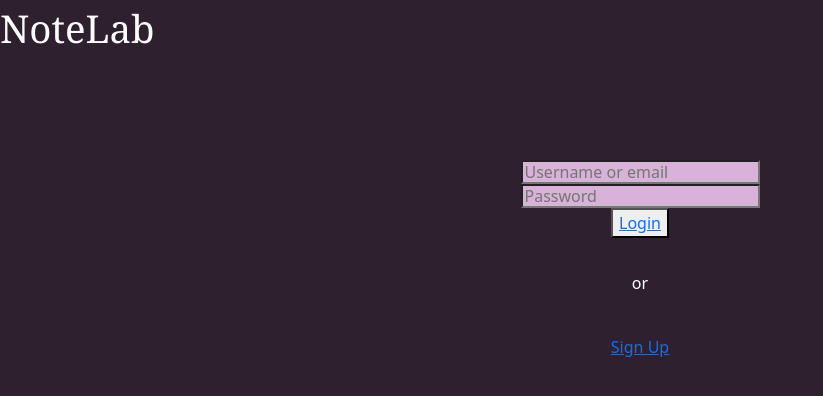
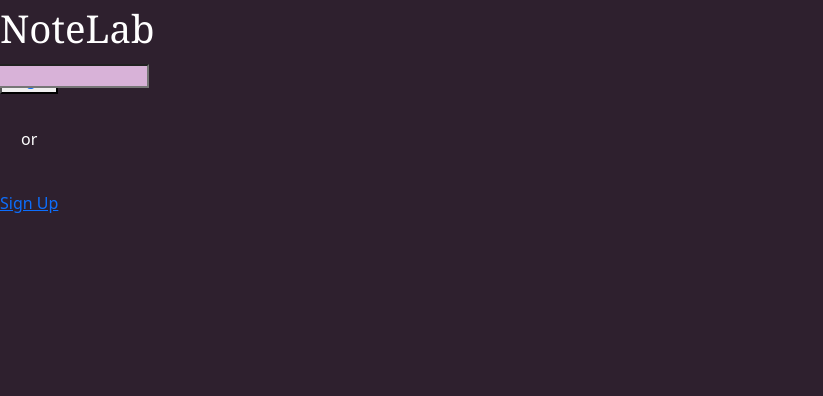
Before and after one commit to crwoffinden/startup, a plain HTML site: page login.html in a window 1280 px wide. Shown: the whole page, without its empty margins (0-823 px from the left). Drawn offline with nearby package versions, Linux system fonts and the light colour scheme.

Commit message:
modified:   main.css

```diff
--- a/main.css
+++ b/main.css
@@ -13,18 +13,22 @@
     display: flex;
     flex-direction: column;
     align-items: center;
-    margin-top: 8%;
+    position: absolute;
+    top: 8%;
 }
 
 .box-login {
     height: 1.5em;
     background-color: rgb(216, 178, 216);
     font-size: 1em;
+    position: absolute;
+    padding-bottom: 0.5em;
 }
 
 .main-bar {
     background-color: rgba(0, 0, 0, 0.616);
     color: white;
+    position: absolute;
     top: 0%;
     height: 3vw;
 }
```
